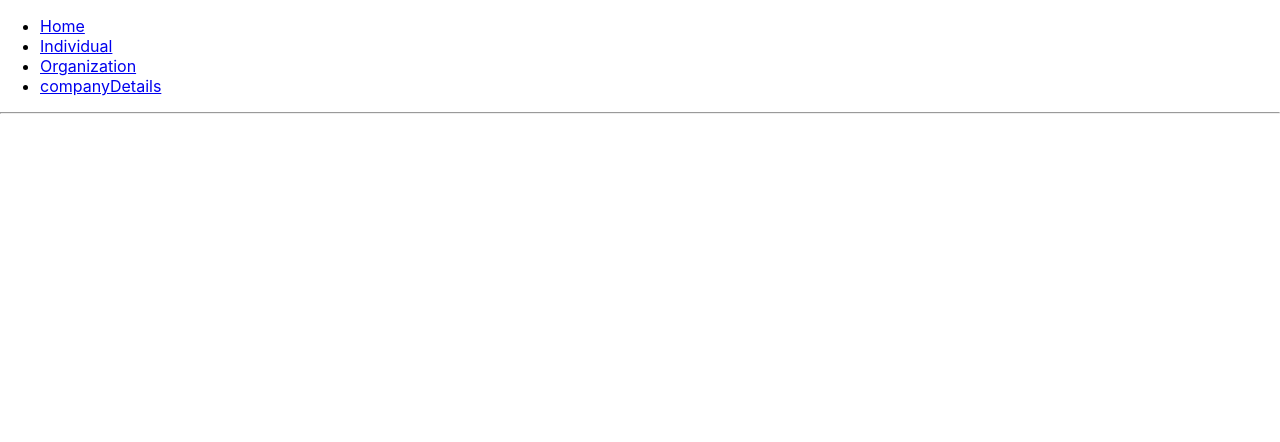
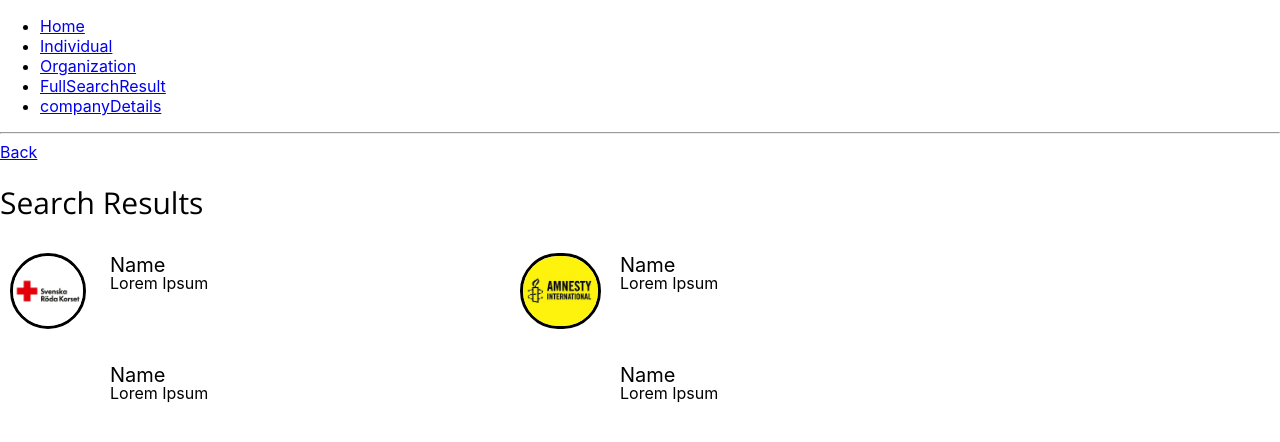
Before and after one commit to DanielssonJacob/blueberry, a React (Create React App) app in the folder blueberry-frontend/: page /fullsearchresult in a window 1280 px wide. Shown: the top 442 px of the page. Built offline with nearby package versions, Linux system fonts and the light colour scheme.

Commit message:
Fullsearch commit

```diff
--- a/blueberry-frontend/src/App.js
+++ b/blueberry-frontend/src/App.js
@@ -8,7 +8,7 @@ import './App.css';
 import Home from "./components/home/Home"
 import Organization from "./components/organization/Organization"
 import CompanyDetails from "./components/Company-details/companyDetails";
-
+import FullSearchResult from "./components/individual/FullSearchResult";
 
 function App() {
   return (
@@ -23,6 +23,9 @@ function App() {
           </li>
           <li>
             <Link to="/organization">Organization</Link>
+          </li>
+          <li>
+            <Link to="/fullsearchresult">FullSearchResult</Link>
           </li>
           <li>
             <Link to="/company">companyDetails</Link>
@@ -45,6 +48,9 @@ function App() {
           <Route path="/company">
             <CompanyDetails></CompanyDetails>
           </Route>
+          <Route path="/fullsearchresult">
+            <FullSearchResult></FullSearchResult>
+          </Route>
           <Route path="/individual">
             <h1>Individual</h1>
           </Route>
--- /dev/null
+++ b/blueberry-frontend/src/components/individual/FullSearchResult.css
@@ -0,0 +1,38 @@
+@import url('https://fonts.googleapis.com/css2?family=Open+Sans&display=swap');
+
+
+
+h1{
+    color: #000000;
+    font-family: 'Open Sans', sans-serif;
+    font-size: 30px;
+    font-weight: lighter;
+}
+link{
+    text-decoration: none;
+}
+.searchResultCompanies{
+    display: grid;
+    grid-template-columns: repeat(auto-fit, 500px);  /*  226px 226px ... ett visst antal gånger */
+    grid-column-gap:10px;
+    grid-row-gap:10px;
+}
+.searchResultCompanies article{
+    position: relative;
+    padding: 10px;
+}
+.searchResultCompanies article .companyName{
+    font-size: 20px;
+    position: absolute;
+    left: 110px;
+}
+.searchResultCompanies article .companyImage img{
+    height: 70px;
+    border-radius: 50px;
+    border-style: solid;
+}
+.searchResultCompanies article .companyInfo{
+    position: absolute;
+    top: 30px;
+    left: 110px;
+}
--- a/blueberry-frontend/src/components/individual/FullSearchResult.js
+++ b/blueberry-frontend/src/components/individual/FullSearchResult.js
@@ -6,11 +6,44 @@ import {
     Link
   } from "react-router-dom";
 
+  import './FullSearchResult.css';
+  import redcross from './companyImages/redcross.png';
+  import amnesty from './companyImages/amnesty.png';
+
 function FullSearchResult() {
   return (
+
     <div>
+         <Link to="/">Back</Link>
+        <div className='searchResultBody'>
         <h1>Search Results</h1>
-        <Link to="/">Back home</Link>
+       </div>
+       <div className='searchResultCompanies'>
+            <article>
+                <div className='companyName'>Name</div>
+                <div className='companyImage'>
+                    <img src={redcross} alt="red cross" />
+                </div>
+                <div className='companyInfo'>Lorem Ipsum</div>
+            </article>
+            <article>
+                <div className='companyName'>Name</div>
+                <div className='companyImage'>
+                    <img src={amnesty} alt="amnesty" />
+                </div>
+                <div className='companyInfo'>Lorem Ipsum</div>
+            </article>
+            <article>
+                <div className='companyName'>Name</div>
+                <div className='companyImage'></div>
+                <div className='companyInfo'>Lorem Ipsum</div>
+            </article>
+            <article>
+                <div className='companyName'>Name</div>
+                <div className='companyImage'></div>
+                <div className='companyInfo'>Lorem Ipsum</div>
+            </article>
+       </div>
     </div>
   )
 }
```
Also changed, not shown: blueberry-frontend/src/components/individual/companyImages/amnesty.png (added), blueberry-frontend/src/components/individual/companyImages/redcross.png (added).
